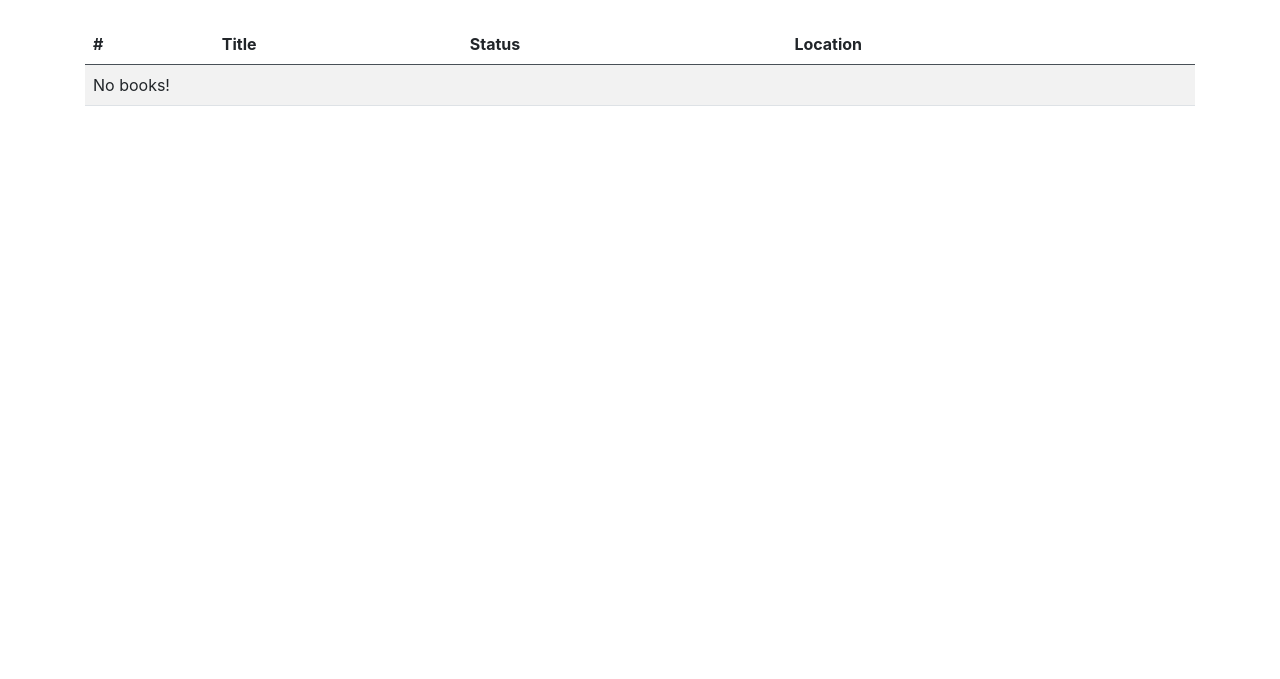
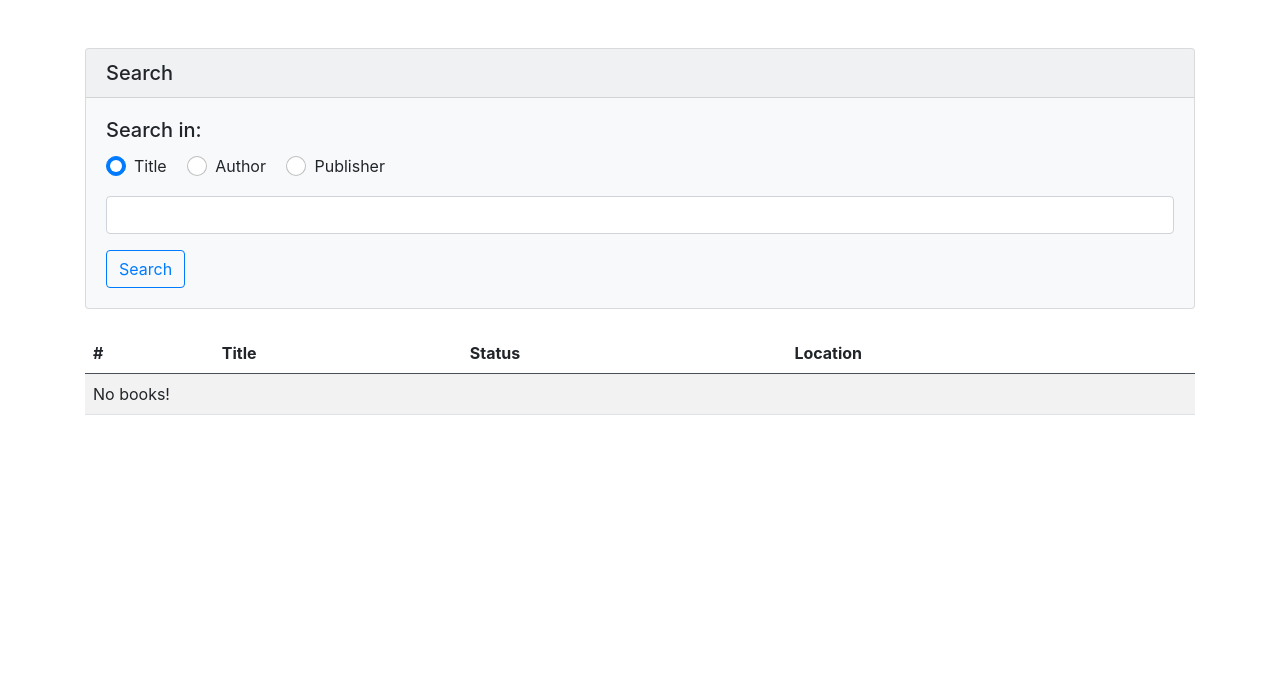
Before and after one commit to Pedram-Parsian/Library-Management-System, a Django app: page /documents/list/ in a window 1280 px wide. Shown: the part 59-738 px from the top of the page. Run offline with Django 3.2, Linux system fonts and the light colour scheme; data that the repository does not hold is empty; some libraries are stand-ins or nearby versions.

Commit message:
add static files, custom templatetag, pagination, search form

```diff
--- a/documents/templates/documents/list.html
+++ b/documents/templates/documents/list.html
@@ -1,7 +1,39 @@
 {% extends 'base.html' %}
+{% load static %}
+{% load documents_utils %}
 {% block title %}Document List{% endblock %}
 {% block content %}
   <div class="container">
+    <div class="row mt-5">
+      <div class="col">
+        <div class="card bg-light">
+          <h5 class="card-header">Search</h5>
+          <div class="card-body">
+            <h5 class="card-title">Search in:</h5>
+            <form method="get" action="{% url 'documents:list' %}">
+              <div class="form-check form-check-inline">
+                <input class="form-check-input" type="radio" name="search_field" id="title" value="title" checked>
+                <label class="form-check-label" for="title">Title</label>
+              </div>
+              <div class="form-check form-check-inline">
+                <input class="form-check-input" type="radio" name="search_field" id="author" value="author">
+                <label class="form-check-label" for="author">Author</label>
+              </div>
+              <div class="form-check form-check-inline">
+                <input class="form-check-input" type="radio" name="search_field" id="publisher" value="publisher">
+                <label class="form-check-label" for="publisher">Publisher</label>
+              </div>
+              <div class="form-group my-3">
+                <input type="text" name="search_query" class="form-control">
+              </div>
+              <input class="btn btn-outline-primary" type="submit" name="submit" value="Search"/>
+            </form>
+          </div>
+        </div>
+      </div>
+    </div>
+    <div class="row">
+      <div class="col">
         <div class="my-4">
           <table class="table table-striped">
             <thead>
@@ -13,10 +45,10 @@
             </tr>
             </thead>
             <tbody>
-      {% for item in object_list %}
+            {% for item in page_obj %}
               <tr>
                 <th scope="row">{{ item.id }}</th>
-          <td>{{ item.title }}</td>
+                <td><a href="{% url 'documents:detail' item.slug %}">{{ item.title }}</a></td>
                 <td>{{ item.get_status }}</td>
                 <td>{{ item.location }}</td>
               </tr>
@@ -29,4 +61,33 @@
           </table>
         </div>
       </div>
+    </div>
+    {% if page_obj.paginator.num_pages > 1 %}
+      <div class="row">
+        <div class="col">
+            <nav class="mb-5 pb-2">
+              <ul class="pagination flex-center">
+                <li class="page-item {% if not page_obj.has_previous %}disabled{% endif %}">
+                  <a class="page-link" aria-label="Previous" {% if page_obj.has_previous %}href="?{% url_replace request 'page' page_obj.previous_page_number %}"{% endif %} {% if not page_obj.has_previous %}tabindex="-1"{% endif %}>
+                    <i class="fas fa-angle-left" aria-hidden="true"></i>
+                    <span class="sr-only">Previous</span>
+                  </a>
+                </li>
+                {% for pagenum in page_obj.paginator.page_range %}
+                  <li class="page-item {% if page_obj.number == pagenum %}active{% endif %}">
+                    <a class="page-link" {% if page_obj.number != pagenum %}href="?{% url_replace request 'page' pagenum %}"{% endif %}>{{ pagenum }}</a>
+                  </li>
+                {% endfor %}
+                <li class="page-item {% if not page_obj.has_next %}disabled{% endif %}">
+                  <a class="page-link" aria-label="Next" {% if page_obj.has_next %}href="?{% url_replace request 'page' page_obj.next_page_number %}"{% endif %} {% if not page_obj.has_next %}tabindex="-1"{% endif %}>
+                    <i class="fas fa-angle-right" aria-hidden="true"></i>
+                    <span class="sr-only">Next</span>
+                  </a>
+                </li>
+              </ul>
+            </nav>
+        </div>
+      </div>
+    {% endif %}
+  </div>
 {% endblock %}
```
Lines whose indentation alone changed are shown as unchanged.
